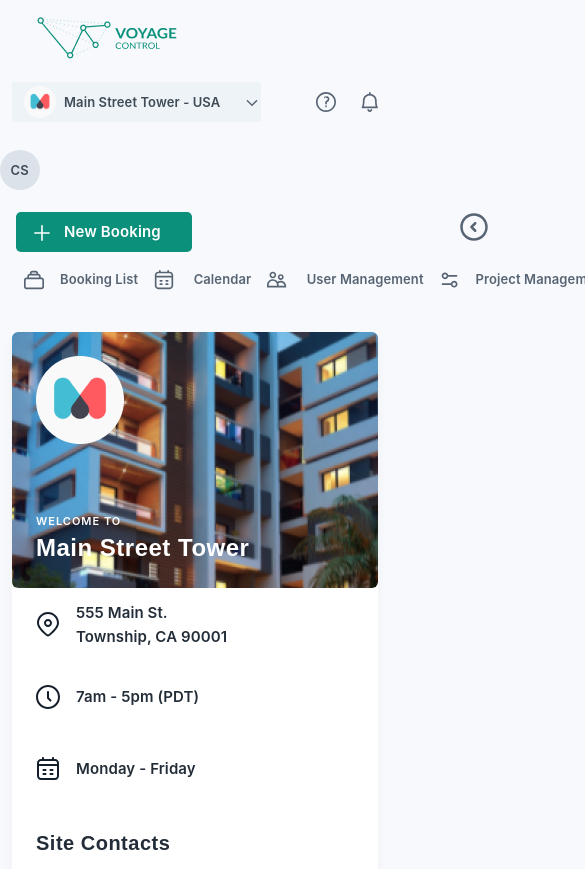
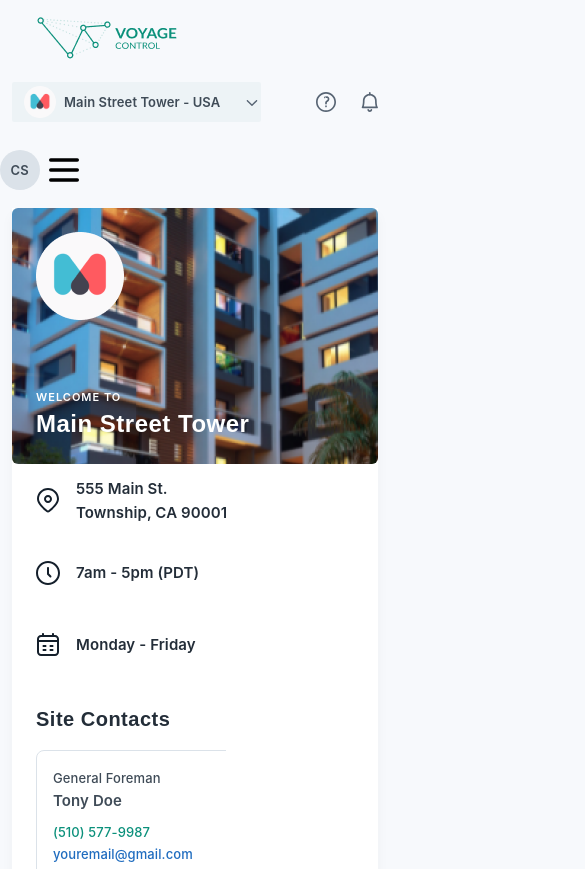
Before and after one commit to PrachiCitrusbug/site-4-voyage-control, a plain HTML site: page index.html in a window 390 px wide. Shown: the top 869 px of the page, 585 px wide, since content can reach past the window. Drawn offline with Linux system fonts and the light colour scheme; a web font is replaced by a local one.

Commit message:
responsive styling

```diff
--- /dev/null
+++ b/assets/scripts/script.js
@@ -0,0 +1,31 @@
+function collapse() {
+    var content = document.querySelectorAll(".button-text");
+    var menu = document.querySelector(".side-menu-collapse");
+    var booking = document.querySelector(".new-booking");
+    var bookImg = document.querySelector(".new-booking img");
+    // this.classList.toggle("active");
+    for (let i = 0; i < content.length; i++){
+        if (content[i].style.display === "none"){
+            content[i].style.display = "inline";
+            menu.style.width = "227px";
+            booking.style.paddingRight = "24px";
+            bookImg.style.marginRight = "12px";
+        }
+        else {
+            content[i].style.display = "none";
+            menu.style.width = "90px";
+            booking.style.paddingRight = "16px";
+            bookImg.style.marginRight = "0px";
+        }
+     }
+}
+
+function sideMenuDisplay(){
+    var sideMenu = document.querySelector(".side-menu-collapse");
+    if (sideMenu.style.display === "none"){
+        sideMenu.style.display = "block";
+    }
+    else{
+        sideMenu.style.display = "none";
+    }
+}
--- a/assets/styles/style.css
+++ b/assets/styles/style.css
@@ -1,6 +1,9 @@
 
 body {
     background-color:#F7F9FC;
+    max-width: 2000px;
+    margin-right: auto;
+    margin-left: auto;
 }
 
 .main-logo {
@@ -55,7 +58,7 @@ body {
 }
 
 .dropdown-menu-button{
-    font-family: Inter;
+    font-family: 'Inter';
     font-size: 13px;
     font-weight: 600;
     line-height: 22px;
@@ -119,6 +122,13 @@ body {
     text-align: left;
 }
 
+.side-menu-icon > img{
+    width: 40px;
+    height: 40px;
+    margin: 14px 18px 14px 0;
+    display: none;
+}
+
 .menu-dashboard-content {
     padding: 0px;
     display: flex;
@@ -129,9 +139,8 @@ body {
     border-radius: 5px;
     color: rgba(255, 255, 255, 1);
     border: none;
-    width: 176px;
     height: 40px;
-    padding: 8px 16px 8px 16px;
+    padding: 8px 24px 8px 16px;
     margin: 8px 24px 24px;
 
     font-family: "Inter", sans-serif;
@@ -149,9 +158,8 @@ body {
 }
 
 .options-menu{
-    height: 344px;
+    height: 80vh;
     padding: 0 24px;
-    margin-bottom: 304px;
 }
 
 .options-menu-item{
@@ -161,6 +169,8 @@ body {
 }
 
 .options-menu-item img{
+    width: 20px;
+    height: 20px;
     margin-right: 16px;
 }
 
@@ -192,46 +202,28 @@ body {
     padding: 0px;
 }
 
-.side-menu{
-    position: relative;
-    max-width: fit-content;
-    max-width: 100%;
-    padding: 0px;
-}
-
-.side-menu > .collapse-side-menu-toggler{
+.collapse-side-menu-toggler{
     max-width: fit-content;
     display: flex;
-    flex-direction: column;
-    justify-content: flex-end;
+    align-items: center;
+    justify-items: center;
     margin: 10px 0px 24px 24px;
 }
 
 .side-menu-collapse{
-    width: 224px;
+    width: 227px;
 }
 
-.collapse-side-menu-toggler > .collapsed > img{
-    height: 30px;
-    width: 30px;
-    transform: rotateY(3.142rad);
-    position: absolute;
-    bottom: 3%;
-    left: 8%;
-}
 
-.collapse-side-menu-toggler > .collapsed > span{
-    display: none;
-}
-
-.collapse-side-menu-toggler a{
-    text-decoration: none;
+.button-text{
+    display: inline;
 }
 
 .dashboard-view{
-    max-width: 100%;
+    width: 100%;
+    height: 90vh;
     background-color: rgba(255, 255, 255, 1);
-    margin: 4px 24px 24px;
+    margin: 4px 0 24px 0px;
     box-shadow: 0px 2px 6px 0px rgba(20, 31, 43, 0.08);
     box-shadow: 0px 8px 12px 0px rgba(20, 31, 43, 0.04);
 }
@@ -287,19 +279,19 @@ body {
     margin-bottom: 0;
 }
 
-.availability-info > .col-2{
+.availability-info > .col{
     margin: 12px 40px 12px 24px;
     display: flex;
     align-items: center;
     /* width: max-content; */
 }
 
-.availability-info > .col-2 img{
+.availability-info > .col img{
     float: left;
     margin: 12px 16px 12px 0;
 }
 
-.availability-info > .col-2 p{
+.availability-info > .col p{
     color: rgba(35, 45, 56, 1);
     font-family: 'Inter', sans-serif;
     font-size: 15px;
@@ -327,7 +319,8 @@ body {
     display: flex;
     flex-direction: row;
     flex: 0 0 304px;
-    max-width: calc(304px*2 + 16px*2);
+    /* max-width: calc(304px*2 + 16px*2); */
+    /* max-width: 70%; */
     max-height: calc(142px*2.5 + 16px*2);
     overflow-y: scroll;
 }
@@ -393,9 +386,10 @@ body {
 
 .info {
     /* max-width: 100%; */
-    max-width: 480px;
+    /* max-width: 480px; */
     height: fit-content;
     display: inline;
+    margin-right: 40px;
     padding: 24px;
     border-radius: 8px;
     border: 1px solid rgba(255, 235, 191, 1);
@@ -413,7 +407,22 @@ body {
     color: rgba(63, 75, 87, 1);
 }
 
-@media (max-width: 1440px) {
+@media (max-width: 1024px) {
+    .side-menu-icon > img{
+        display: block;
+    }
+    .side-menu-collapse{
+        display: none;
+    }
+    .collapse-side-menu-toggler{
+        display: none;
+    }
+    .dropdown{
+        margin: 14px 4px 14px 0;
+    }
+}
+
+/* @media (max-width: 1440px) {
     .dashboard-view{
         width: 1168px;
     }
@@ -430,13 +439,9 @@ body {
     .info {
         margin: 0px 4%;
     }
-}
-
-/* @media (min-width: 1359px) and{
-    .options-menu
 } */
 
-@media (max-width: 1410px) {
+/* @media (max-width: 1410px) {
     .side-menu-collapse {
         width: 186px;
     }
@@ -489,48 +494,12 @@ body {
 }
 
 @media (min-width: 300px) and (max-width: 980px) {
-    .menu-dashboard-content{
-        display: flex;
-        flex-direction: column;
-    }
-    .side-menu{
-        display: grid;
-        grid-template-columns: repeat(2, 1fr);
-        grid-template-rows: 1fr;
-        margin-left: 12px;
-        position: relative;
-    }
     .side-menu-collapse{
-        width: 100%;
-        display: flex;
+        width: 30px;
     }
 
-    .side-menu > .collapse-side-menu-toggler {
-        margin: 12px 0px 0px;
-        justify-self: end;
-    }
-
-    .collapse-side-menu-toggler > .collapsed > img{
-        position: absolute;
-        left: 0%;
-    }
-
-    .collapse-side-menu-toggler > a > img, .collapse-side-menu-toggler > .collapsed > img{
-        height: 30px;
-        width: 30px;
-    }
-    .collapse-side-menu-toggler > a > span{
+    .button-text{
         display: none;
-    }
-
-    .options-menu{
-        display: flex;
-        height: fit-content;
-        margin-bottom: 20px;
-    }
-
-    .options-menu > .options-menu-item:nth-last-of-type(1) {
-        margin: 8px 6px;
     }
 
     .new-booking{
@@ -540,8 +509,4 @@ body {
     .dashboard-view{
         margin: 4px 12px 12px;
     }
-
-    .availability-info > .col-2 {
-        flex: 0 0 200px;
-    }
-}
+} */
--- a/index.html
+++ b/index.html
@@ -1,6 +1,7 @@
 <!DOCTYPE html>
 <html lang="en">
     <head>
+        <meta name="viewport" content="width=device-width, initial-scale=1" />
         <title>Voyage Control</title>
         <link rel="stylesheet" href="bootstrap/css/bootstrap.min.css">
         <link rel="stylesheet" href="assets/fonts/fonts.css">
@@ -9,13 +10,17 @@
     <body>
         <div class="container-fluid" style="background-color:rgba(247, 249, 252, 1);">
             <div class="row">
-                <div class="col-12">
+                <!--navbar-->
+                <section>
+                    <div class="col-auto">
                         <div class="row">
+                            <!--main logo-->
                             <div class="col-auto">
                                 <div class="main-logo">
                                     <a href="#"><img src="assets/images/Lockup.png" alt="voyage control logo"></a>
                                 </div>
                             </div>
+                            <!--dashboard toggler-->
                             <div class="col">
                                 <div class="dashboard-menu-toggler">
                                     <div class="row">
@@ -31,12 +36,14 @@
                                     </div>
                                 </div>
                             </div>
+                            <!--navbar contents-->
                             <div class="col-auto p-0">
                                 <a href="#help"><img src="assets/images/alert-circle.svg" alt="help icon" style="margin: 24px"></a>
                             </div>
                             <div class="col-auto p-0">
                                 <img src="assets/images/alarm-bell.svg" alt="notification icon" style="margin: 24px 10px 24px 0px"> <!--icon needs addition of notification digits-->
                             </div>
+                            <!--profile-dropdown-->
                             <div class="col-auto p-0">
                                 <div class="dropdown">
                                     <p class="dropdown-toggle dropdown-menu-button" id="dropdown-menu-button" data-bs-toggle="dropdown" aria-expanded="false">CS</p>
@@ -48,55 +55,66 @@
                                     </ul>
                                 </div>
                             </div>
+                            <!--side menu hamburger-->
+                            <div class="col-auto p-0">
+                                <div class="side-menu-icon" onclick="sideMenuDisplay()">
+                                    <img src="assets/images/burger-menu.svg" alt="burger menu">
                                 </div>
                             </div>
+                        </div>
+                    </div>
+                </section>
+                <section>
                     <div class="menu-dashboard-content">
-                    <div class="side-menu">
-                        <div class="col-auto p-0 side-menu-collapse" id="side-menu-collapse">
+                        <!--side menu-->
+                        <div class="col-auto p-0 side-menu-collapse order-md-2 order-lg-1">
                             <div class="row row-cols-1 g-0">
-                                <div class="col-auto p-0">
+                                <div class="col p-0">
                                     <a href="#">
-                                        <button class="new-booking"><img src="assets/images/actions-plus.svg" alt="plus icon"><span>New Booking</span></button>
+                                        <button class="new-booking"><img src="assets/images/actions-plus.svg" alt="plus icon"><span class="button-text">New Booking</span></button>
                                     </a>
                                 </div>
-                                <div class="options-menu">
-                                    <div class="col-auto options-menu-item">
-                                        <img src="assets/images/booking-list.svg" alt="booking list icon"><span>Booking List</span>
+                                <div class="options-menu col">
+                                    <div class="col options-menu-item">
+                                        <img src="assets/images/booking-list.svg" alt="booking list icon"><span class="button-text">Booking List</span>
                                     </div>
-                                    <div class="col-auto options-menu-item">
-                                        <img src="assets/images/calendar.svg" alt="Calendar icon"><span>
+                                    <div class="col options-menu-item">
+                                        <img src="assets/images/calendar.svg" alt="Calendar icon"><span class="button-text">
                                         Calendar</span>
                                     </div>
-                                    <div class="col-auto options-menu-item">
-                                        <img src="assets/images/two-people.svg" alt="Two people icon"><span>
+                                    <div class="col options-menu-item">
+                                        <img src="assets/images/two-people.svg" alt="Two people icon"><span class="button-text">
                                         User Management</span>
                                     </div>
-                                    <div class="col-auto options-menu-item">
-                                        <img src="assets/images/configure.svg" alt="Project Management icon"><span>
+                                    <div class="col options-menu-item">
+                                        <img src="assets/images/configure.svg" alt="Project Management icon"><span class="button-text">
                                         Project Management</span>
                                     </div>
-                                    <div class="col-auto options-menu-item">
+                                    <div class="col options-menu-item">
                                         <div class="row row-cols-1 gx-0">
-                                            <div class="col-auto" style="margin: 8px;">
-                                                <img src="assets/images/planet-earth.svg" alt="planet earth icon"><span>
+                                            <div class="col" style="margin: 8px;">
+                                                <img src="assets/images/planet-earth.svg" alt="planet earth icon"><span class="button-text">
                                                 Site Details</span>
                                             </div>
-                                            <div class="col-auto" style="margin: 8px;">
-                                                <img src="assets/images/clock.svg" alt="clock icon"><span>
+                                            <div class="col" style="margin: 8px;">
+                                                <img src="assets/images/clock.svg" alt="clock icon"><span class="button-text">
                                                 Availability</span>
                                             </div>
                                         </div>
                                     </div>
                                 </div>
                             </div>
-                        </div>
-                        <div class="collapse-side-menu-toggler options-menu-item" style="background-color: inherit;"> <!--collapse options toggler-->
-                            <a href="#side-menu-collapse" data-bs-toggle="collapse" role="button" aria-expanded="false" aria-controls="side-menu-collapse">
-                            <img src="assets/images/collapse.svg" alt="collapse arrow icon"><span style="margin-top:4px;">
-                            Collapse</span></a>
+                            <div class="collapse-side-menu-toggler options-menu-item" style="background-color: inherit;" onclick="collapse()"> <!--collapse options toggler-->
+                                <img src="assets/images/collapse.svg" alt="collapse arrow icon"><span class="button-text" style="margin-top:4px;">Collapse</span>
                             </div>
                         </div>
-                    <div class="col g-0">
+                        <!-- <section> -->
+                            <!-- <div class="side-menu"> -->
+                            <!-- </div> -->
+                        <!-- </section> -->
+                        <!-- <section> -->
+                        <div class="col ms-md-0 ms-lg-4 order-md-1 order-lg-2">
+                            <section>
                                 <div class="dashboard-view" id="dashboard-collapse">
                                     <!--dashboard banner-->
                                     <div class="banner">
@@ -110,16 +128,16 @@
                                         </div>
                                     </div>
                                     <!-- availability bar -->
-                            <div class="row g-0 availability-info">
-                                <div class="col-2">
+                                    <div class="row row-cols-auto g-0 availability-info">
+                                        <div class="col">
                                             <img src="assets/images/Location.svg" alt="location icon">
                                             <p>555 Main St.<br>Township, CA 90001</p>
                                         </div>
-                                <div class="col-2">
+                                        <div class="col">
                                             <img src="assets/images/time-black.svg" alt="clock icon">
                                             <p>7am - 5pm (PDT)</p>
                                         </div>
-                                <div class="col-2">
+                                        <div class="col">
                                             <img src="assets/images/calendar-black.svg" alt="calendar icon">
                                             <p>Monday - Friday</p>
                                         </div>
@@ -127,7 +145,7 @@
                                     <!--Site Contacts-->
                                     <div class="row g-0">
                                         <h3 class="site-head">Site Contacts</h3>
-                                <div class="col-auto">
+                                        <div class="col-7">
                                             <div class="row row-cols-auto g-0 site-cards">
                                                 <div class="col">
                                                     <div class="card">
@@ -181,10 +199,14 @@
                                         </div>
                                     </div>
                                 </div>
+                            </section>
                         </div>
+                        <!-- </section> -->
                     </div>
+                </section>
             </div>
         </div>
         <script src="bootstrap/js/bootstrap.bundle.min.js"></script>
+        <script src="assets/scripts/script.js"></script>
     </body>
 </html>
```
Also changed, not shown: assets/images/burger-menu.svg (added). Lines whose indentation alone changed are shown as unchanged.
